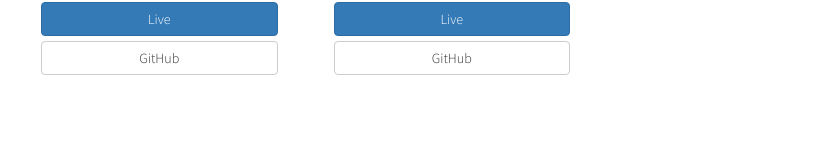
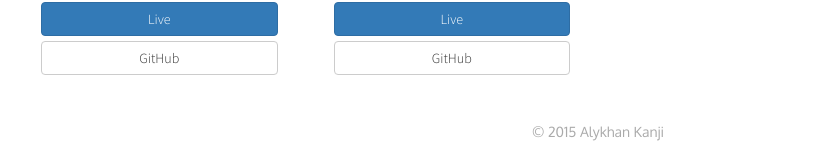
Before and after one commit to alykhank/alykhank.github.io, a Jekyll site: the page built from index.html, in a window 1280 px wide and 1400 px high, scrolled down 810 px. Shown: the part 1230-1397 px from the top of the window, without its empty margins (42-857 px from the left). Built offline with Jekyll 4.4.1, drawn with Linux system fonts in a browser that asks for light colours; nearby versions of some CDN libraries; comment, search, counter and statistics services are not loaded; before the commit the page ends 2148 px from its top, so only the background shows below that.

Commit message:
Add footer to all pages

```diff
--- /dev/null
+++ b/_includes/footer.html
@@ -0,0 +1,7 @@
+<div>
+  <p class="text-center footer">
+    &copy;
+    <script>document.write(new Date().getFullYear());</script>
+    <a href="/">Alykhan Kanji</a>
+  </p>
+</div>
--- a/_layouts/default.html
+++ b/_layouts/default.html
@@ -11,6 +11,7 @@
   <div class="container">
     {{ content }}
   </div>
+  {% include footer.html %}
   {% include jslibs.html %}
   {% include localscroll.html %}
 </body>
--- a/_layouts/post.html
+++ b/_layouts/post.html
@@ -16,5 +16,6 @@
       {{ content }}
     </div>
   </div>
+  {% include footer.html %}
 </body>
 </html>
--- a/css/styles.scss
+++ b/css/styles.scss
@@ -134,3 +134,13 @@ a {
     }
   }
 }
+
+.footer {
+  margin-top: 1em;
+  margin-bottom: 2em;
+  @include fontfam('Oxygen');
+  color: #aaa;
+  a {
+    color: #aaa;
+  }
+}
```
